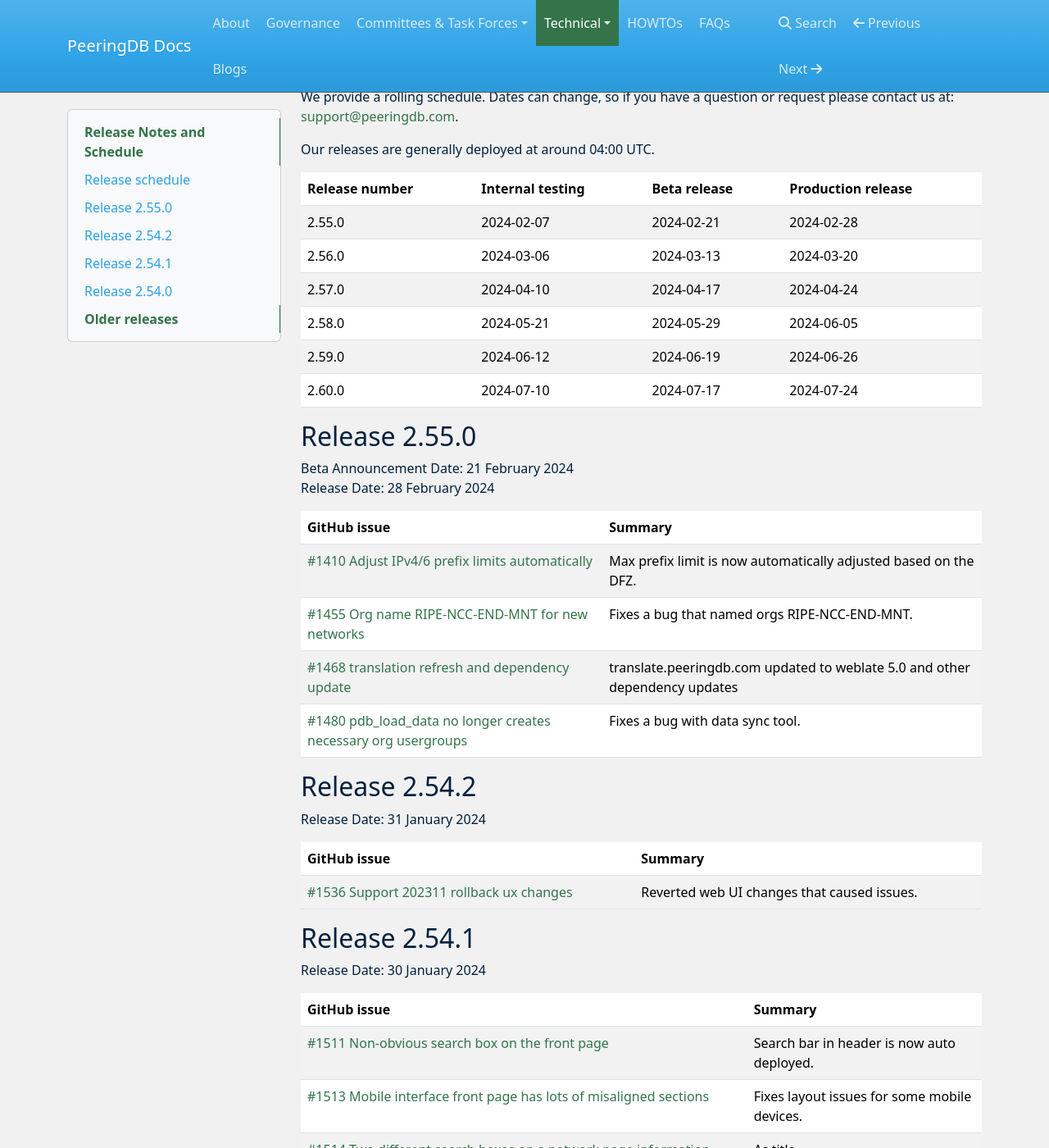
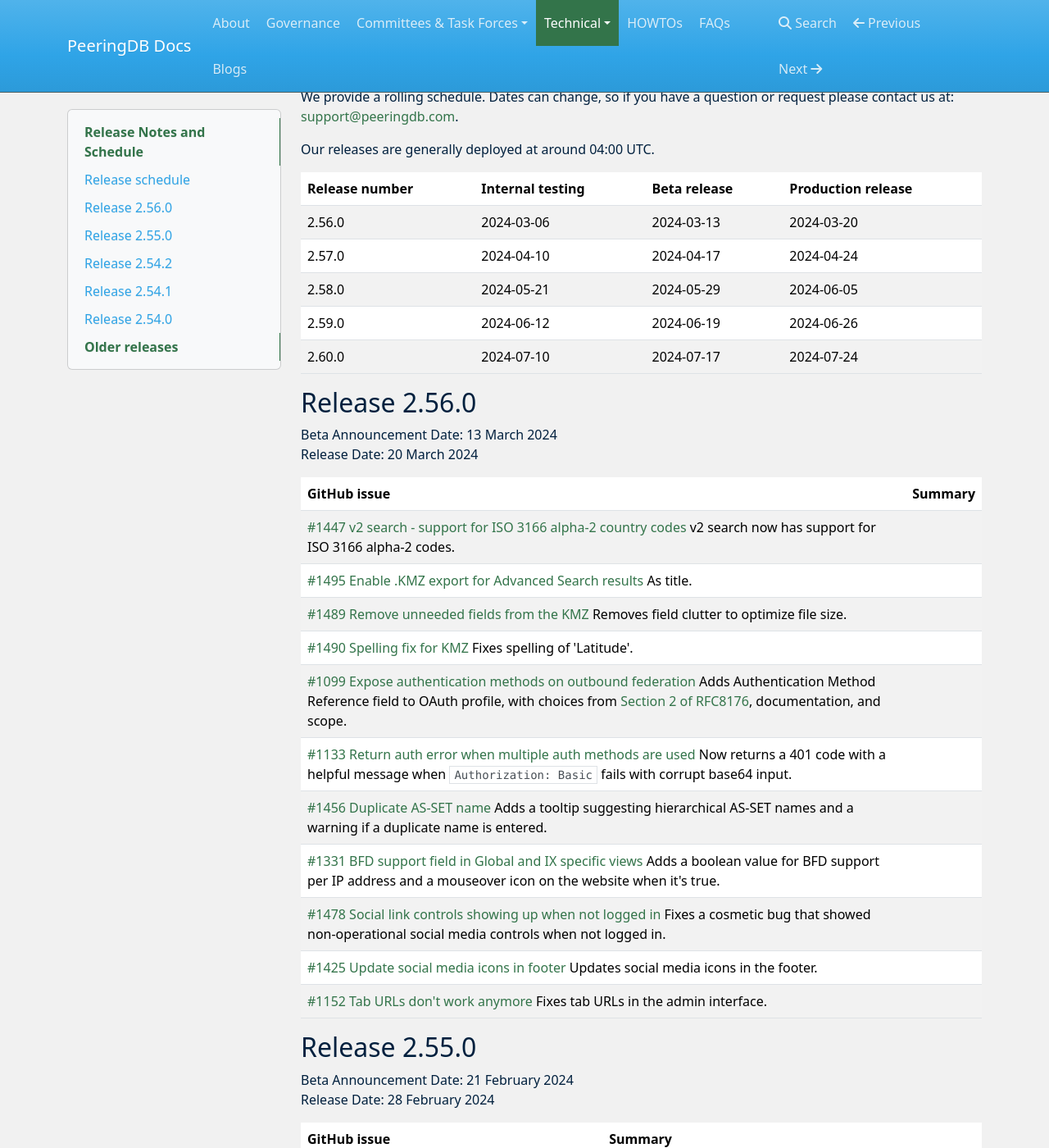
Before and after one commit to peeringdb/docs, an MkDocs documentation site: the page built from docs/release_notes/index.md, in a window 1280 px wide and 1400 px high, scrolled down 324 px. Shown: the whole window at 82% size. Built offline with MkDocs 1.6.1, drawn with Linux system fonts in a browser that asks for light colours; nearby versions of some CDN libraries.

Commit message:
Release notes for 2.56.0 (#316)
Release notes for 2.56.0

```diff
--- a/docs/release_notes/index.md
+++ b/docs/release_notes/index.md
@@ -14,12 +14,31 @@
 
 | **Release number** | **Internal testing** | **Beta release** | **Production release** |
 | -------------- | ---------------- | ------------ | ------------------ |
-| 2.55.0 | 2024-02-07 | 2024-02-21 | 2024-02-28 |
 | 2.56.0 | 2024-03-06 | 2024-03-13 | 2024-03-20 |
 | 2.57.0 | 2024-04-10 | 2024-04-17 | 2024-04-24 |
 | 2.58.0 | 2024-05-21 | 2024-05-29 | 2024-06-05 |
 | 2.59.0 | 2024-06-12 | 2024-06-19 | 2024-06-26 |
 | 2.60.0 | 2024-07-10 | 2024-07-17 | 2024-07-24 |
+
+## Release 2.56.0
+
+Beta Announcement Date: 13 March 2024
+Release Date: 20 March 2024
+
+| **GitHub issue** | **Summary** |
+| ----------------- | ----------- |
+| [#1447 v2 search - support for ISO 3166 alpha-2 country codes](https://github.com/peeringdb/peeringdb/issues/1447) v2 search now has support for ISO 3166 alpha-2 codes.|
+| [#1495 Enable .KMZ export for Advanced Search results](https://github.com/peeringdb/peeringdb/issues/1495) As title.|
+| [#1489 Remove unneeded fields from the KMZ](https://github.com/peeringdb/peeringdb/issues/1489) Removes field clutter to optimize file size.|
+| [#1490 Spelling fix for KMZ](https://github.com/peeringdb/peeringdb/issues/1490) Fixes spelling of 'Latitude'.|
+| [#1099 Expose authentication methods on outbound federation](https://github.com/peeringdb/peeringdb/issues/1099) Adds Authentication Method Reference field to OAuth profile, with choices from [Section 2 of RFC8176](https://www.rfc-editor.org/rfc/rfc8176#section-2), documentation, and scope.|
+| [#1133 Return auth error when multiple auth methods are used](https://github.com/peeringdb/peeringdb/issues/1133) Now returns a 401 code with a helpful message when `Authorization: Basic` fails with corrupt base64 input. |
+| [#1456 Duplicate AS-SET name](https://github.com/peeringdb/peeringdb/issues/1456) Adds a tooltip suggesting hierarchical AS-SET names and a warning if a duplicate name is entered.|
+| [#1331 BFD support field in Global and IX specific views](https://github.com/peeringdb/peeringdb/issues/1331) Adds a boolean value for BFD support per IP address and a mouseover icon on the website when it's true.|
+| [#1478 Social link controls showing up when not logged in](https://github.com/peeringdb/peeringdb/issues/14788) Fixes a cosmetic bug that showed non-operational social media controls when not logged in.|
+| [#1425 Update social media icons in footer](https://github.com/peeringdb/peeringdb/issues/1425) Updates social media icons in the footer.|
+| [#1152 Tab URLs don't work anymore](https://github.com/peeringdb/peeringdb/issues/1152) Fixes tab URLs in the admin interface.|
+
 
 ## Release 2.55.0
 
```
